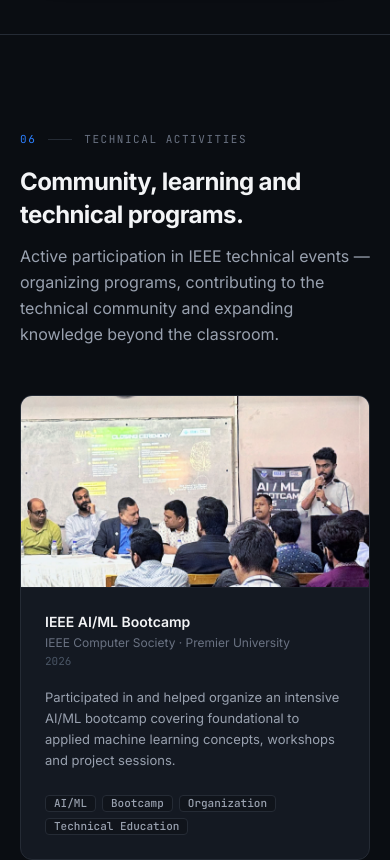
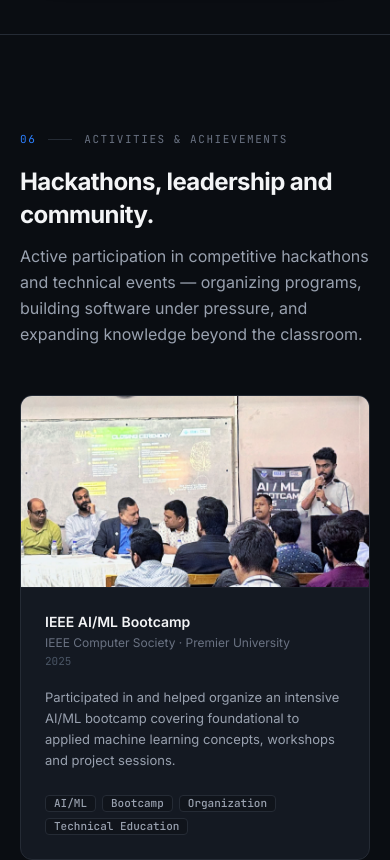
Before and after one commit to sisayeedcse/sayeed-ibne-saif, a Next.js app: page / in a window 390 px wide. Shown: the part 10960-11820 px from the top of the page. Built offline with nearby package versions, Linux system fonts and the light colour scheme.

Commit message:
Added certs and achievements

```diff
--- a/src/components/layout/Navbar.tsx
+++ b/src/components/layout/Navbar.tsx
@@ -10,7 +10,7 @@ const navLinks = [
   { href: "#experience",      label: "EXPERIENCE" },
   { href: "#projects",        label: "PROJECTS" },
   { href: "#skills",          label: "SKILLS" },
-  { href: "#activities",      label: "ACTIVITIES" },
+  { href: "#activities",      label: "ACHIEVEMENTS" },
   { href: "#certifications",  label: "CERTS" },
   { href: "#contact",         label: "CONTACT" },
 ];
--- a/src/components/sections/Activities.tsx
+++ b/src/components/sections/Activities.tsx
@@ -8,7 +8,7 @@ import Tag from "@/components/ui/Tag";
 import FadeIn from "@/components/ui/FadeIn";
 
 export default function Activities() {
-  const [activeImage, setActiveImage] = useState<{ src: string; title: string } | null>(null);
+  const [activeImage, setActiveImage] = useState<{ src: string; src2?: string; title: string } | null>(null);
 
   /* Lock body scroll when modal is open */
   useEffect(() => {
@@ -40,9 +40,9 @@ export default function Activities() {
           <FadeIn direction="up">
             <SectionHeader
               index="06"
-              label="Technical Activities"
-              heading="Community, learning and technical programs."
-              subheading="Active participation in IEEE technical events — organizing programs, contributing to the technical community and expanding knowledge beyond the classroom."
+              label="Activities & Achievements"
+              heading="Hackathons, leadership and community."
+              subheading="Active participation in competitive hackathons and technical events — organizing programs, building software under pressure, and expanding knowledge beyond the classroom."
             />
           </FadeIn>
 
@@ -55,17 +55,18 @@ export default function Activities() {
                 >
                   {activity.image && (
                     <button
-                      onClick={() => setActiveImage({ src: activity.image!, title: activity.title })}
-                      className="w-full h-48 overflow-hidden relative border-b border-border/50 text-left cursor-pointer focus:outline-none focus:ring-2 focus:ring-blue-500"
+                      onClick={() => setActiveImage({ src: activity.image!, src2: activity.image2, title: activity.title })}
+                      className="w-full h-48 overflow-hidden relative border-b border-border/50 text-left cursor-pointer focus:outline-none focus:ring-2 focus:ring-blue-500 flex"
                       aria-label={`View full image for ${activity.title}`}
                     >
-                      <div className="absolute inset-0 bg-blue-500/10 mix-blend-overlay group-hover:bg-blue-900/30 transition-colors z-10 flex items-center justify-center">
+                      <div className="absolute inset-0 bg-blue-500/10 mix-blend-overlay group-hover:bg-blue-900/30 transition-colors z-20 flex items-center justify-center pointer-events-none">
                         <div className="opacity-0 group-hover:opacity-100 transition-opacity duration-200 flex items-center gap-1.5 bg-blue-600 text-white text-[11px] font-mono font-bold px-3 py-1.5 rounded-full tracking-[0.08em] shadow-lg">
                           <ZoomIn size={12} aria-hidden="true" />
                           VIEW
                         </div>
                       </div>
-                      {/* eslint-disable-next-line @next/next/no-img-element */}
+
+                      {!activity.image2 ? (
                         <img
                           src={activity.image}
                           alt={activity.title}
@@ -73,6 +74,30 @@ export default function Activities() {
                           style={{ objectPosition: activity.imagePosition || "center" }}
                           loading="lazy"
                         />
+                      ) : (
+                        <>
+                          <div className="w-[60%] h-full relative overflow-hidden border-r border-border">
+                            <img
+                              src={activity.image}
+                              alt={`${activity.title} - 1`}
+                              className="w-full h-full object-cover transition-transform duration-500 group-hover:scale-105"
+                              style={{ objectPosition: activity.imagePosition || "center" }}
+                              loading="lazy"
+                            />
+                          </div>
+                          <div className="w-[40%] h-full relative overflow-hidden">
+                            <img
+                              src={activity.image2}
+                              alt={`${activity.title} - 2`}
+                              className="w-full h-full object-cover transition-transform duration-500 group-hover:scale-110"
+                              style={{ objectPosition: "center" }}
+                              loading="lazy"
+                            />
+                            {/* A subtle dark gradient over the second image to make it look like a secondary panel */}
+                            <div className="absolute inset-0 bg-gradient-to-r from-black/20 to-transparent pointer-events-none" />
+                          </div>
+                        </>
+                      )}
                     </button>
                   )}
 
@@ -89,6 +114,18 @@ export default function Activities() {
 
                     <p className="text-[13px] text-gray-400 leading-relaxed flex-1">
                       {activity.description}
+                      {activity.link && (
+                        <span className="block mt-2">
+                          <a
+                            href={activity.link}
+                            target="_blank"
+                            rel="noopener noreferrer"
+                            className="inline-flex items-center gap-1 font-mono text-[11px] text-blue-400 hover:text-blue-300 transition-colors uppercase tracking-wider"
+                          >
+                            {activity.linkText || "View Project"} →
+                          </a>
+                        </span>
+                      )}
                     </p>
 
                     <div className="flex flex-wrap gap-1.5 mt-2" role="list" aria-label="Activity tags">
@@ -102,6 +139,84 @@ export default function Activities() {
                 </article>
               </FadeIn>
             ))}
+          </div>
+
+          {/* ── Leadership Timeline ── */}
+          <div className="mt-24 max-w-3xl mx-auto">
+            <FadeIn direction="up">
+              <div className="flex items-center gap-4 mb-12">
+                <div className="w-12 h-[1px] bg-blue-500" />
+                <h3 className="font-mono text-xs sm:text-sm tracking-[0.2em] uppercase text-blue-400 font-bold">
+                  Leadership Journey
+                </h3>
+                <div className="flex-1 h-[1px] bg-border" />
+              </div>
+            </FadeIn>
+
+            <div className="relative border-l border-border ml-2 sm:ml-4">
+
+              {/* Role 1: Chairperson (Future/Current) */}
+              <FadeIn direction="up" delay={0}>
+                <div className="relative pl-8 sm:pl-12 py-6 group">
+                  {/* Glowing Node */}
+                  <div className="absolute -left-[9px] top-8 w-4 h-4 bg-[#0A0D12] rounded-full border-2 border-blue-500 flex items-center justify-center">
+                    <div className="w-1.5 h-1.5 bg-blue-400 rounded-full shadow-[0_0_10px_rgba(59,130,246,1)]" />
+                  </div>
+                  <div className="flex flex-col sm:flex-row sm:items-center justify-between gap-2 mb-2">
+                    <h4 className="text-xl font-bold text-gray-100 group-hover:text-blue-400 transition-colors">
+                      Chairperson
+                    </h4>
+                    <span className="inline-block px-3 py-1 bg-blue-500/10 text-blue-400 font-mono text-[10px] uppercase tracking-wider rounded border border-blue-500/20">
+                      Present
+                    </span>
+                  </div>
+                  <p className="text-[15px] text-gray-400 leading-relaxed font-medium">
+                    IEEE Computer Society Premier University Student Branch Chapter
+                  </p>
+                </div>
+              </FadeIn>
+
+              {/* Role 2: General Secretary */}
+              <FadeIn direction="up" delay={100}>
+                <div className="relative pl-8 sm:pl-12 py-6 group">
+                  <div className="absolute -left-[9px] top-8 w-4 h-4 bg-[#0A0D12] rounded-full border-2 border-gray-600 flex items-center justify-center transition-colors group-hover:border-gray-400">
+                    <div className="w-1.5 h-1.5 bg-gray-500 rounded-full" />
+                  </div>
+                  <div className="flex flex-col sm:flex-row sm:items-center justify-between gap-2 mb-2">
+                    <h4 className="text-lg font-semibold text-gray-200 group-hover:text-gray-100 transition-colors">
+                      General Secretary
+                    </h4>
+                    <span className="font-mono text-xs text-gray-500 tracking-wider">
+                      2025
+                    </span>
+                  </div>
+                  <p className="text-[14px] text-gray-400 leading-relaxed">
+                    IEEE Computer Society Premier University Student Branch Chapter
+                  </p>
+                </div>
+              </FadeIn>
+
+              {/* Role 3: Additional Webmaster */}
+              <FadeIn direction="up" delay={200}>
+                <div className="relative pl-8 sm:pl-12 py-6 group">
+                  <div className="absolute -left-[9px] top-8 w-4 h-4 bg-[#0A0D12] rounded-full border-2 border-gray-600 flex items-center justify-center transition-colors group-hover:border-gray-400">
+                    <div className="w-1.5 h-1.5 bg-gray-500 rounded-full" />
+                  </div>
+                  <div className="flex flex-col sm:flex-row sm:items-center justify-between gap-2 mb-2">
+                    <h4 className="text-lg font-semibold text-gray-200 group-hover:text-gray-100 transition-colors">
+                      Additional Webmaster
+                    </h4>
+                    <span className="font-mono text-xs text-gray-500 tracking-wider">
+                      2025
+                    </span>
+                  </div>
+                  <p className="text-[14px] text-gray-400 leading-relaxed">
+                    IEEE Premier University Student Branch
+                  </p>
+                </div>
+              </FadeIn>
+
+            </div>
           </div>
         </div>
       </section>
@@ -131,13 +246,21 @@ export default function Activities() {
               <X size={18} />
             </button>
 
-            <div className="bg-surface flex items-center justify-center p-4 sm:p-6 min-h-[300px]">
+            <div className="bg-surface flex flex-col md:flex-row items-center justify-center p-4 sm:p-6 gap-4 min-h-[300px]">
               {/* eslint-disable-next-line @next/next/no-img-element */}
               <img
                 src={activeImage.src}
                 alt={activeImage.title}
-                className="max-w-full max-h-[75vh] object-contain rounded-lg shadow-lg"
+                className="w-full md:w-auto md:max-w-[50%] max-h-[70vh] object-contain rounded-lg shadow-lg"
               />
+              {activeImage.src2 && (
+                // eslint-disable-next-line @next/next/no-img-element
+                <img
+                  src={activeImage.src2}
+                  alt={`${activeImage.title} 2`}
+                  className="w-full md:w-auto md:max-w-[50%] max-h-[70vh] object-contain rounded-lg shadow-lg"
+                />
+              )}
             </div>
 
             <div className="bg-elevated border-t border-border px-5 py-4">
--- a/src/data/activities.ts
+++ b/src/data/activities.ts
@@ -6,7 +6,10 @@ export type Activity = {
   description: string;
   tags: string[];
   image?: string;
+  image2?: string;
   imagePosition?: string;
+  link?: string;
+  linkText?: string;
 };
 
 export const activities: Activity[] = [
@@ -14,7 +17,7 @@ export const activities: Activity[] = [
     id: "ieee-aiml-bootcamp",
     title: "IEEE AI/ML Bootcamp",
     organization: "IEEE Computer Society · Premier University",
-    period: "2026",
+    period: "2025",
     description:
       "Participated in and helped organize an intensive AI/ML bootcamp covering foundational to applied machine learning concepts, workshops and project sessions.",
     tags: ["AI/ML", "Bootcamp", "Organization", "Technical Education"],
@@ -41,4 +44,40 @@ export const activities: Activity[] = [
     image: "/activities/workshop.png",
     imagePosition: "95% 20%",
   },
+  {
+    id: "ict-fair-runner-up",
+    title: "Runner-up, 3rd Chattogram ICT Fair 2025",
+    organization: "ISPB Chattogram Chapter",
+    period: "Jan 15 - Jan 17, 2025",
+    description:
+      "Secured the runner-up position in the tech competition at the 3rd Chattogram ICT Fair 2025 held at GEC Convention Center. The three-day event featured renowned tech companies, youth-focused seminars, and science exhibits.",
+    tags: ["Competition", "Runner-up", "Tech Fair", "Achievement"],
+    image: "https://res.cloudinary.com/dknflcbt1/image/upload/v1787242550/podiumGEC_aqbfry.jpg",
+    image2: "https://res.cloudinary.com/dknflcbt1/image/upload/v1787242550/PRIZEGECFair_env2e8.jpg",
+    imagePosition: "center 20%",
+  },
+  {
+    id: "appquest-2025",
+    title: "5th Place, AppQuest 2025 Hackathon",
+    organization: "AppLink & Banglalink",
+    period: "Dec 13, 2025",
+    description:
+      "Secured 5th position among 42 teams with 'MaidMatch', a domestic help management platform aimed at solving real-world problems. The hackathon was held at Banglalink HQ in Dhaka.",
+    tags: ["Hackathon", "Top 5", "Startup", "Tech Innovation"],
+    image: "https://res.cloudinary.com/dknflcbt1/image/upload/v1787243417/applink_hackathon_wklfeh.jpg",
+    link: "https://github.com/sisayeedcse/MaidMatch-App",
+    linkText: "View GitHub Repo",
+  },
+  {
+    id: "televerse-1-0",
+    title: "Top 30 Finalist, Televerse 1.0 Hackathon",
+    organization: "CUET ETE",
+    description:
+      "Competed in an intense 8-hour hackathon, building and presenting a full microservice-based project. Reached the top 30 finalists from all over Bangladesh, gaining hands-on experience in Docker, CI/CD, and DevOps under pressure.",
+    tags: ["Hackathon", "Microservices", "DevOps", "Finalist"],
+    image: "https://res.cloudinary.com/dknflcbt1/image/upload/v1787243508/televerseHackathon_urlxf7.jpg",
+    link: "https://github.com/sisayeedcse/CareForAll_MicroService",
+    linkText: "View GitHub Repo",
+    imagePosition: "center 30%",
+  }
 ];
--- a/src/data/certifications.ts
+++ b/src/data/certifications.ts
@@ -22,7 +22,7 @@ export const certifications: Certification[] = [
     name: "Networking Fundamentals",
     issuer: "Akamai Technologies via Coursera",
     date: "May 4, 2025",
-    image: "/certs/network-fundamentals.png",
+    image: "https://res.cloudinary.com/dknflcbt1/image/upload/v1787241786/network_fundamentals_lmhwno.png",
     verifyUrl: "https://coursera.org/verify/4VUPOC8415V4",
   },
   {
@@ -30,7 +30,7 @@ export const certifications: Certification[] = [
     name: "Hands-on Introduction to Linux Commands and Shell Scripting",
     issuer: "IBM via Coursera",
     date: "May 10, 2025",
-    image: "/certs/hands-on-linux.png",
+    image: "https://res.cloudinary.com/dknflcbt1/image/upload/v1787241785/hands_on_linux_ybxzbx.png",
     verifyUrl: "https://coursera.org/verify/Y6IZZQ9SL7II",
   },
   {
@@ -38,7 +38,7 @@ export const certifications: Certification[] = [
     name: "Command Line Basics",
     issuer: "Scrimba",
     date: "July 13, 2025",
-    image: "/certs/command-line-basics.jpg",
+    image: "https://res.cloudinary.com/dknflcbt1/image/upload/v1787241794/command_line_basics_lgyeac.png",
     verifyUrl:
       "https://scrimba.com/certificate-cert2fentAFN57J96QJUr8Qwvo1EufJnUADCR3ozZA6nezoXG",
   },
@@ -47,7 +47,7 @@ export const certifications: Certification[] = [
     name: "Learn Python",
     issuer: "Scrimba",
     date: "July 13, 2025",
-    image: "/certs/learn-python.jpg",
+    image: "https://res.cloudinary.com/dknflcbt1/image/upload/v1787241820/learn_python_sixsxp.png",
     verifyUrl:
       "https://scrimba.com/certificate-cert2uNjgWdv7Rrk2nH8qnXvQnL7dm9BKYadr5F",
   },
@@ -56,13 +56,13 @@ export const certifications: Certification[] = [
     name: "Android App Development with Kotlin",
     issuer: "FutureNation · Creative IT Institute",
     date: "December 8, 2024",
-    image: "/certs/app-development-kotlin.png",
+    image: "https://res.cloudinary.com/dknflcbt1/image/upload/v1787241787/app_development_w6xtiw.png",
   },
   {
     id: "hack-the-code-challenge",
     name: "Hack the Code Challenge — Standard Edition",
     issuer: "Reply · Team QuantumX · Position 164",
     date: "March 12, 2025",
-    image: "/certs/hack-the-code-challenge.png",
+    image: "https://res.cloudinary.com/dknflcbt1/image/upload/v1787241785/hack_the_code_h6q6lg.png",
   },
 ];
--- a/src/data/profile.ts
+++ b/src/data/profile.ts
@@ -14,5 +14,5 @@ export const profile = {
     linkedin: "https://www.linkedin.com/in/sisayeedofficial/",
     github: "https://github.com/sisayeedcse",
   },
-  resume: "/Sayeed_Ibne_Saif_Resume.pdf",
+  resume: "https://drive.google.com/file/d/1ggWVib3PFIYytDi2yUrnP2tg2rseXQlS/view?usp=sharing",
 } as const;
```
Also changed, not shown: src/components/sections/CertificateGallery.tsx (+3 -11 lines). Lines whose indentation alone changed are shown as unchanged.
